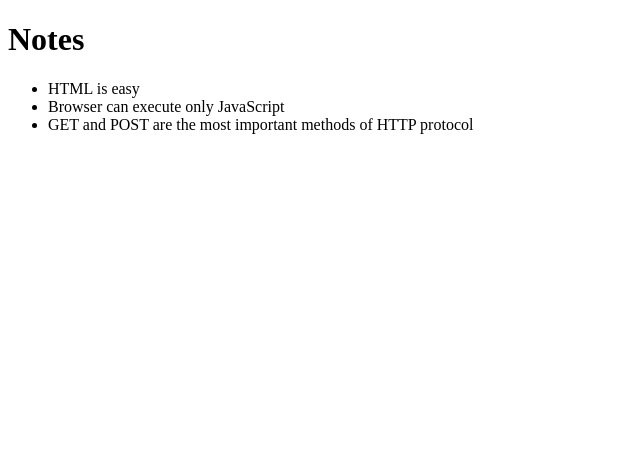
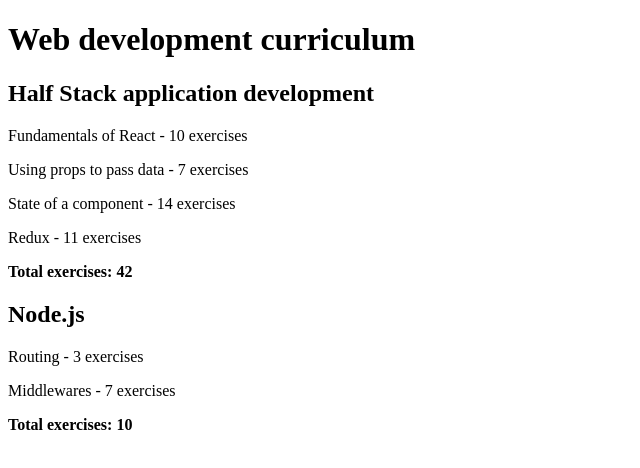
Before and after one commit to hangwl/fso2024, a React (Vite) app in the folder part1/: page / in a window 1280 px wide. Shown: the top 468 px of the page, without its empty margins (0-640 px from the left). Built offline with nearby package versions, Linux system fonts and the light colour scheme.

Commit message:
part2 collection rendering and modules exercises

```diff
--- a/part1/src/App.jsx
+++ b/part1/src/App.jsx
@@ -1,17 +1,64 @@
-import Note from "./components/Note"
+import React from "react";
+import Course from "./components/Course";
+import TotalExercises from "./components/TotalExercises";
 
-const App = ({ notes }) => {
+const App = () => {
+  const courses = [
+    {
+      name: "Half Stack application development",
+      id: 1,
+      parts: [
+        {
+          name: "Fundamentals of React",
+          exercises: 10,
+          id: 1,
+        },
+        {
+          name: "Using props to pass data",
+          exercises: 7,
+          id: 2,
+        },
+        {
+          name: "State of a component",
+          exercises: 14,
+          id: 3,
+        },
+        {
+          name: "Redux",
+          exercises: 11,
+          id: 4,
+        },
+      ],
+    },
+    {
+      name: "Node.js",
+      id: 2,
+      parts: [
+        {
+          name: "Routing",
+          exercises: 3,
+          id: 1,
+        },
+        {
+          name: "Middlewares",
+          exercises: 7,
+          id: 2,
+        },
+      ],
+    },
+  ];
 
   return (
     <div>
-      <h1>Notes</h1>
-      <ul>
-        {notes.map(note =>
-          <Note key={note.id} note={note} />
-        )}
-      </ul>
+      <h1>Web development curriculum</h1>
+      {courses.map((course) => (
+        <div key={course.id}>
+          <Course course={course} />
+          <TotalExercises parts={course.parts} />
+        </div>
+      ))}
     </div>
-  )
-}
+  );
+};
 
-export default App
+export default App;
--- /dev/null
+++ b/part1/src/components/Course.jsx
@@ -0,0 +1,18 @@
+import React from "react";
+
+const Course = ({ course }) => {
+  return (
+    <div>
+      <h2>{course.name}</h2>
+      <div>
+        {course.parts.map((part) => (
+          <p key={part.id}>
+            {part.name} - {part.exercises} exercises
+          </p>
+        ))}
+      </div>
+    </div>
+  );
+};
+
+export default Course;
--- a/part1/src/components/Note.jsx
+++ /dev/null
@@ -1,7 +0,0 @@
-const Note = ({ note }) => {
-  return (
-    <li>{note.content}</li>
-  )
-}
-
-export default Note
--- /dev/null
+++ b/part1/src/components/TotalExercises.jsx
@@ -0,0 +1,18 @@
+import React from "react";
+
+const TotalExercises = ({ parts }) => {
+  const totalExercises = parts.reduce(
+    (total, part) => total + part.exercises,
+    0
+  );
+
+  return (
+    <div>
+      <p>
+        <strong>Total exercises: {totalExercises}</strong>
+      </p>
+    </div>
+  );
+};
+
+export default TotalExercises;
--- a/part1/src/main.jsx
+++ b/part1/src/main.jsx
@@ -1,25 +1,5 @@
-import ReactDOM from 'react-dom/client'
+import ReactDOM from "react-dom/client";
 
-import App from './App'
+import App from "./App";
 
-const notes = [
-    {
-        id: 1,
-        content: 'HTML is easy',
-        important: true
-    },
-    {
-        id: 2,
-        content: 'Browser can execute only JavaScript',
-        important: false
-    },
-    {
-        id: 3,
-        content: 'GET and POST are the most important methods of HTTP protocol',
-        important: true
-    }
-]
-
-ReactDOM.createRoot(document.getElementById('root')).render(
-    <App notes={notes} />
-)
+ReactDOM.createRoot(document.getElementById("root")).render(<App />);
```
